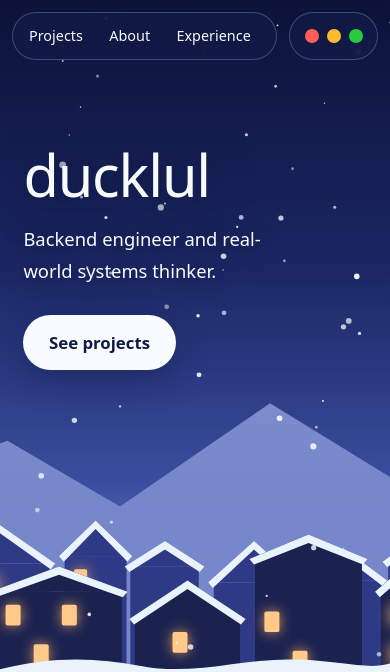
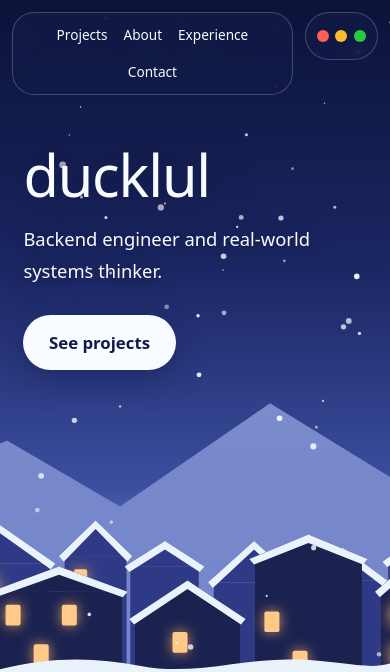
Before and after one commit to ducklul/ducklul.xyz, a plain HTML site: page index.html in a window 390 px wide. Shown: the top 672 px of the page. Drawn offline with Linux system fonts and the light colour scheme; a web font is replaced by a local one.

Commit message:
Fix mobile nav overflow, keep real-world together, align project cards

```diff
--- a/index.html
+++ b/index.html
@@ -187,7 +187,7 @@
 </div>
       <div class="hero-copy">
         <h1>ducklul</h1>
-        <p class="role">Backend engineer and real-world systems thinker.</p>
+        <p class="role">Backend engineer and <span class="nowrap">real-world</span> systems thinker.</p>
         <a class="btn btn-snow" href="#projects">See projects</a>
       </div>
       <div class="hero-ground">
--- a/style.css
+++ b/style.css
@@ -64,7 +64,8 @@ section[id] { scroll-margin-top: 4.5rem; }
 .snow { position: absolute; inset: 0; width: 100%; height: 100%; pointer-events: none; }
 .hero-copy { position: relative; padding: clamp(6rem, 17vh, 9rem) clamp(1.25rem, 6vw, 5rem) 0; color: var(--white); max-width: 58rem; }
 .hero-copy h1 { font-size: clamp(3.6rem, 13vw, 9.5rem); letter-spacing: -0.02em; text-shadow: 0 6px 40px rgba(12, 18, 56, .55); }
-.role { font-size: clamp(1.15rem, 2.6vw, 1.5rem); font-weight: 500; margin: 1rem 0 1.75rem; max-width: 26ch; text-shadow: 0 2px 18px rgba(12, 18, 56, .7); }
+.nowrap { white-space: nowrap; }
+.role { font-size: clamp(1.15rem, 2.6vw, 1.5rem); font-weight: 500; margin: 1rem 0 1.75rem; max-width: 34ch; text-shadow: 0 2px 18px rgba(12, 18, 56, .7); }
 .hero-ground { position: absolute; left: 0; right: 0; bottom: 0; background: var(--snow); padding: .25rem clamp(1.25rem, 6vw, 5rem) 1.4rem; display: flex; flex-wrap: wrap; align-items: center; justify-content: space-between; gap: .75rem 2rem; }
 .drift { position: absolute; left: 0; width: 100%; height: clamp(28px, 5vw, 70px); fill: var(--snow); display: block; }
 .hero-ground .drift { top: calc(-1 * clamp(28px, 5vw, 70px) + 1px); }
@@ -79,10 +80,10 @@ section[id] { scroll-margin-top: 4.5rem; }
 .wrap { max-width: 78rem; margin: 0 auto; }
 .wrap.narrow { max-width: 46rem; }
 h2 { font-size: clamp(2.2rem, 5.5vw, 3.8rem); margin-bottom: clamp(1.75rem, 4vw, 3rem); }
-.boards { display: grid; grid-template-columns: repeat(12, 1fr); gap: clamp(1.25rem, 3vw, 2.25rem); align-items: start; }
+.boards { display: grid; grid-template-columns: repeat(12, 1fr); gap: clamp(1.25rem, 3vw, 2.25rem); align-items: stretch; }
 .board { position: relative; background: linear-gradient(160deg, var(--night-700), var(--night-900)); color: var(--white); border-radius: 28px 28px 28px 8px; padding: clamp(1.75rem, 4vw, 3rem); padding-right: clamp(5.5rem, 12vw, 9rem); box-shadow: 0 24px 50px -18px rgba(18, 26, 71, .55); }
 .board-a { grid-column: 1 / 8; min-height: 21rem; display: flex; flex-direction: column; justify-content: flex-end; }
-.board-b { grid-column: 8 / 13; margin-top: clamp(0rem, 6vw, 5rem); min-height: 17rem; display: flex; flex-direction: column; justify-content: flex-end; border-radius: 28px 28px 8px 28px; }
+.board-b { grid-column: 8 / 13; min-height: 21rem; display: flex; flex-direction: column; justify-content: flex-end; border-radius: 28px 28px 8px 28px; }
 .board h3 { font-size: clamp(1.8rem, 3.6vw, 2.6rem); margin-bottom: .8rem; }
 .board p { color: #dbe6fb; }
 .board .btn { align-self: flex-start; margin-top: .5rem; }
@@ -136,7 +137,10 @@ h2 { font-size: clamp(2.2rem, 5.5vw, 3.8rem); margin-bottom: clamp(1.75rem, 4vw,
 }
 @media (max-width: 600px) {
   .nav-home { display: none; }
-  .nav a { padding: .35rem .7rem; font-size: .9rem; }
+  .nav { gap: .1rem; flex-wrap: wrap; justify-content: center; overflow: visible; border-radius: 22px; }
+  .nav a { padding: .35rem .45rem; font-size: .85rem; }
+  .mac-window-controls { gap: .4rem; padding: 0 .7rem; align-self: flex-start; height: 48px; }
+  .control-btn { width: 12px; height: 12px; }
   .contact-form .row { grid-template-columns: 1fr; }
   .steps li { grid-template-columns: 1fr; gap: .2rem; padding-left: 1.9rem; }
   .steps li::before { left: .45rem; } .steps li::after { left: .15rem; }
```
